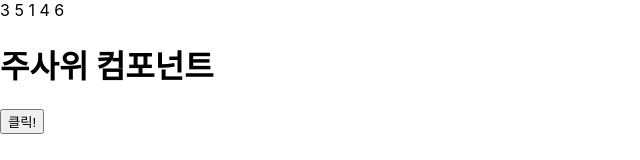
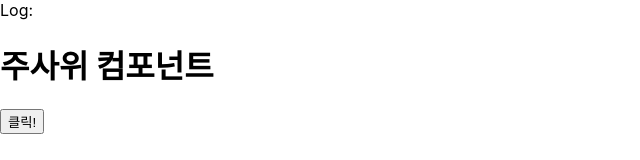
Before and after one commit to Hun3431/GDSC_React_Session, a React (Create React App) app: page / in a window 1280 px wide. Shown: the top 160 px of the page, without its empty margins (0-640 px from the left). Built offline with nearby package versions, Linux system fonts and the light colour scheme.

Commit message:
DiceLog State로 관리

```diff
--- a/src/App.js
+++ b/src/App.js
@@ -1,10 +1,12 @@
+import { useState } from "react";
+
 const App = () => {
-  const log = [3, 5, 1, 4, 6];
+  const [log, setLog] = useState([]);
 
   return (
     <div>
       <DiceLogComponent log={log} />
-      <DiceComponent />
+      <DiceComponent log={log} setLog={setLog} />
     </div>
   );
 };
@@ -12,6 +14,7 @@ const App = () => {
 const DiceLogComponent = (props) => {
   return (
     <div>
+      Log:
       {props.log.map((value, index) => {
         return <span>{value} </span>;
       })}
@@ -19,7 +22,7 @@ const DiceLogComponent = (props) => {
   );
 };
 
-const DiceComponent = () => {
+const DiceComponent = (props) => {
   return (
     <div>
       <h1>주사위 컴포넌트</h1>
@@ -27,6 +30,10 @@ const DiceComponent = () => {
         onClick={() => {
           const num = Math.floor(Math.random() * 6 + 1);
           alert(num);
+
+          const newLog = [...props.log];
+          newLog.push(num);
+          props.setLog(newLog);
         }}
       >
         클릭!
```
